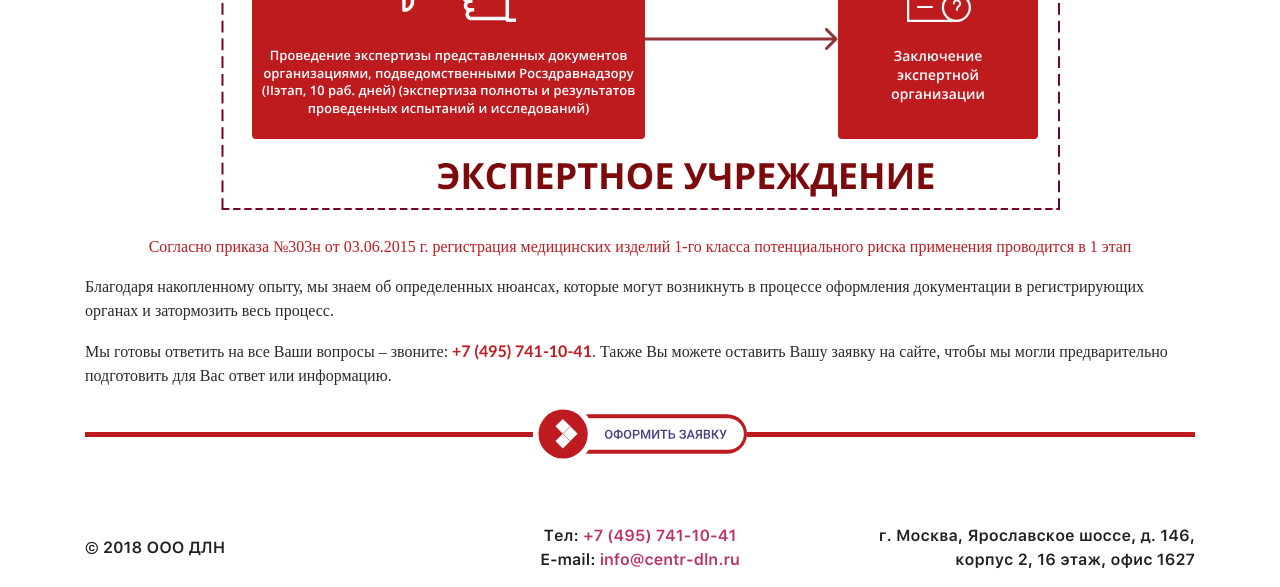
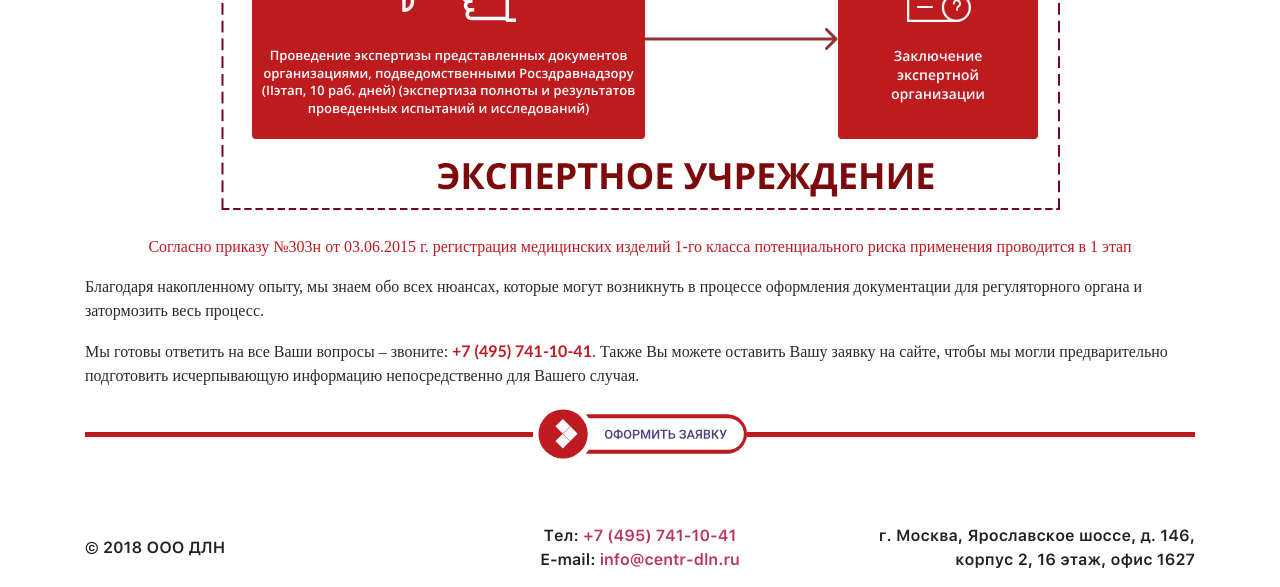
Before and after one commit to YEKabantsov/DLN_site, a Django app: page /registratsiya-lekarstvennykh-sredstv-rf in a window 1280 px wide. Shown: the part 2770-3357 px from the top of the page. Run offline with Django 3.2, Linux system fonts and the light colour scheme; some libraries are stand-ins or nearby versions; some web fonts are replaced.

Commit message:
change page reg medicine rf

```diff
--- a/templates/html/register-medecine-RF.html
+++ b/templates/html/register-medecine-RF.html
@@ -61,17 +61,16 @@
             </div>
         </div>
         <p class="col-12 text-center red-subtitle top-shift">
-            Согласно приказа №303н от 03.06.2015 г. регистрация медицинских изделий 1-го класса потенциального риска
+            Согласно приказу №303н от 03.06.2015 г. регистрация медицинских изделий 1-го класса потенциального риска
             применения проводится в 1 этап
         </p>
         <p class="col-12 text_other_page">
-            Благодаря накопленному опыту, мы знаем об определенных нюансах, которые могут возникнуть в процессе
-            оформления документации в регистрирующих органах и затормозить весь процесс.
+            Благодаря накопленному опыту, мы знаем обо всех нюансах, которые могут возникнуть в процессе
+            оформления документации для регуляторного органа и затормозить весь процесс.
         </p>
         <p class="col-12 text_other_page">
             Мы готовы ответить на все Ваши вопросы – звоните: <span class="red-number">+7 (495) 741-10-41</span>.
-            Также Вы можете оставить Вашу заявку на сайте, чтобы мы могли предварительно подготовить для Вас ответ или
-            информацию.
+            Также Вы можете оставить Вашу заявку на сайте, чтобы мы могли предварительно подготовить исчерпывающую информацию непосредственно для Вашего случая.
         </p>
         <div class="col-12">
             {% include 'make-offer.html' %}
```
